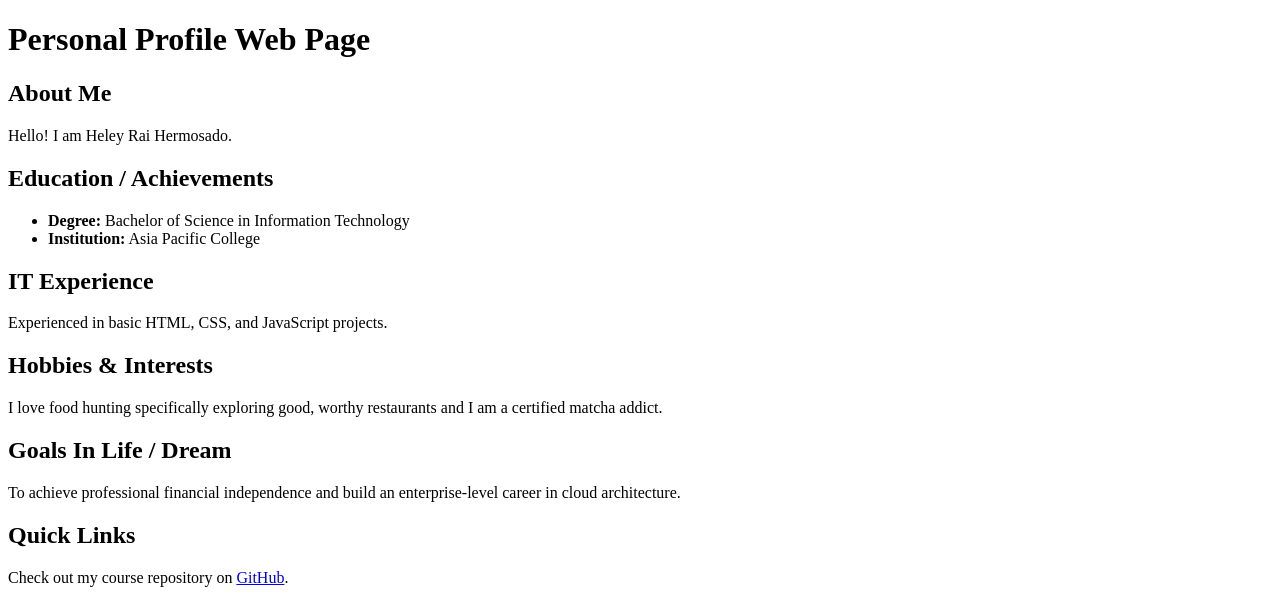
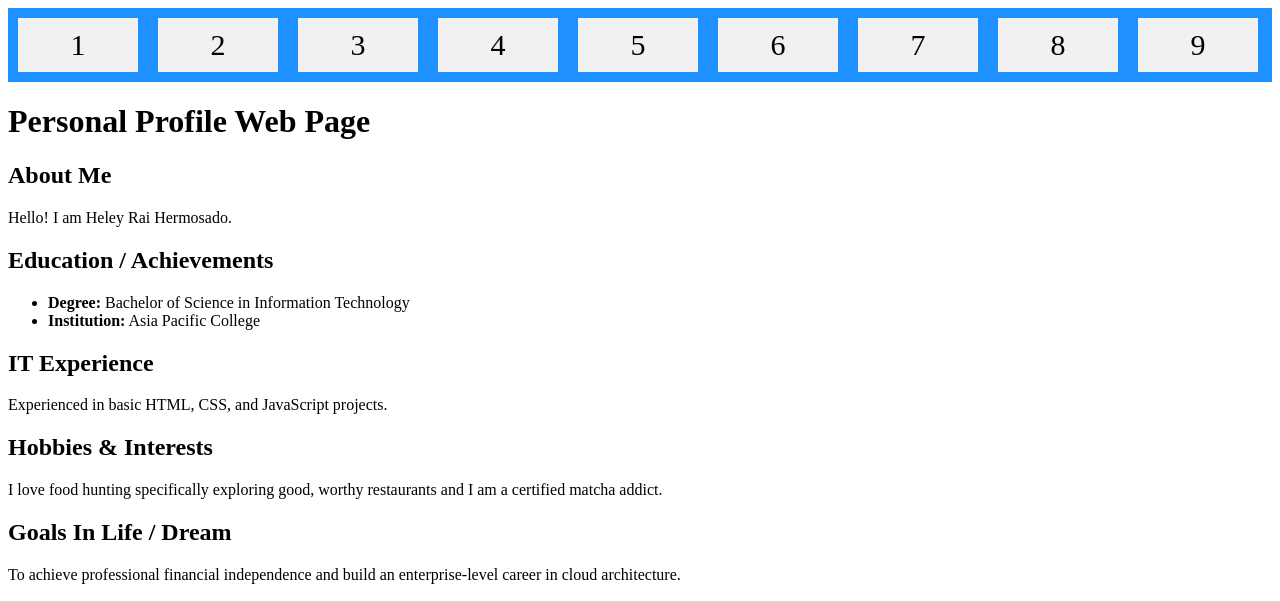
Before and after one commit to HeleyHermosado/webprog-CS251_IT253-html-lessons, a plain HTML site: page introduction/index.html in a window 1280 px wide. Shown: the top 601 px of the page. Drawn offline with Linux system fonts and the light colour scheme.

Commit message:
Integrate flexbox layout and add numbered divs
Added a flexbox stylesheet and a container with numbered divs for layout.

```diff
--- a/introduction/index.html
+++ b/introduction/index.html
@@ -3,9 +3,21 @@
 <head>
     <meta charset="UTF-8">
     <title>Personal Profile Web Page</title>
-    <link rel="stylesheet" href="css/mystyle.css">
+    <link rel="stylesheet" href="css/flexbox.css">
 </head>
 <body>
+
+    <div class="container">
+        <div>1</div>
+        <div>2</div>
+        <div>3</div>
+        <div>4</div>
+        <div>5</div>
+        <div>6</div>
+        <div>7</div>
+        <div>8</div>
+        <div>9</div>
+    </div>
 
     <div class="profile-container">
         <h1 id="main-title">Personal Profile Web Page</h1>
```
